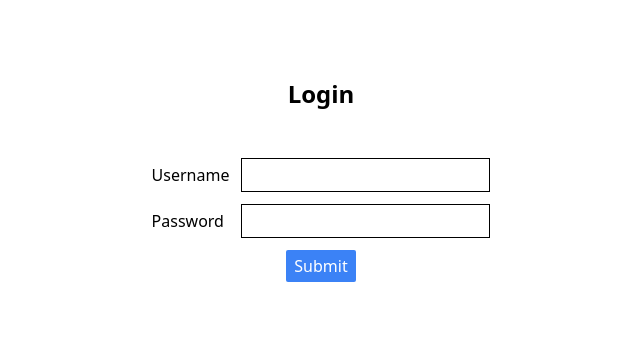
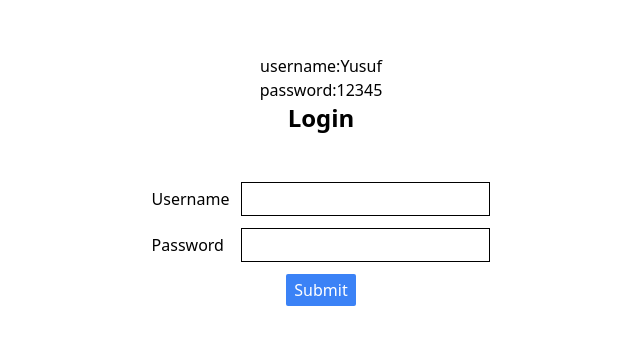
Before and after one commit to programming-warrior/flashcard-admin, a React (Vite) app: page /login in a window 1280 px wide. Shown: the part 208-552 px from the top of the page, without its empty margins (319-959 px from the left). Built offline with nearby package versions, Linux system fonts and the light colour scheme.

Commit message:
login credentials

```diff
--- a/src/Login.tsx
+++ b/src/Login.tsx
@@ -36,6 +36,8 @@ const Login = () => {
 
     return (
         <div className="w-screen h-screen flex flex-col justify-center items-center ">
+            <h3>username:Yusuf</h3>
+            <h3>password:12345</h3>
             <h1 className="text-2xl font-bold mb-6">Login</h1>
             <div ref={errorDiv}></div>
             <Form onSubmit={handleSubmit} onUsernameChange={(e: any) => { setUsername(e.target.value) }} onPasswordChanage={(e: any) => { setPassword(e.target.value) }} />
```
